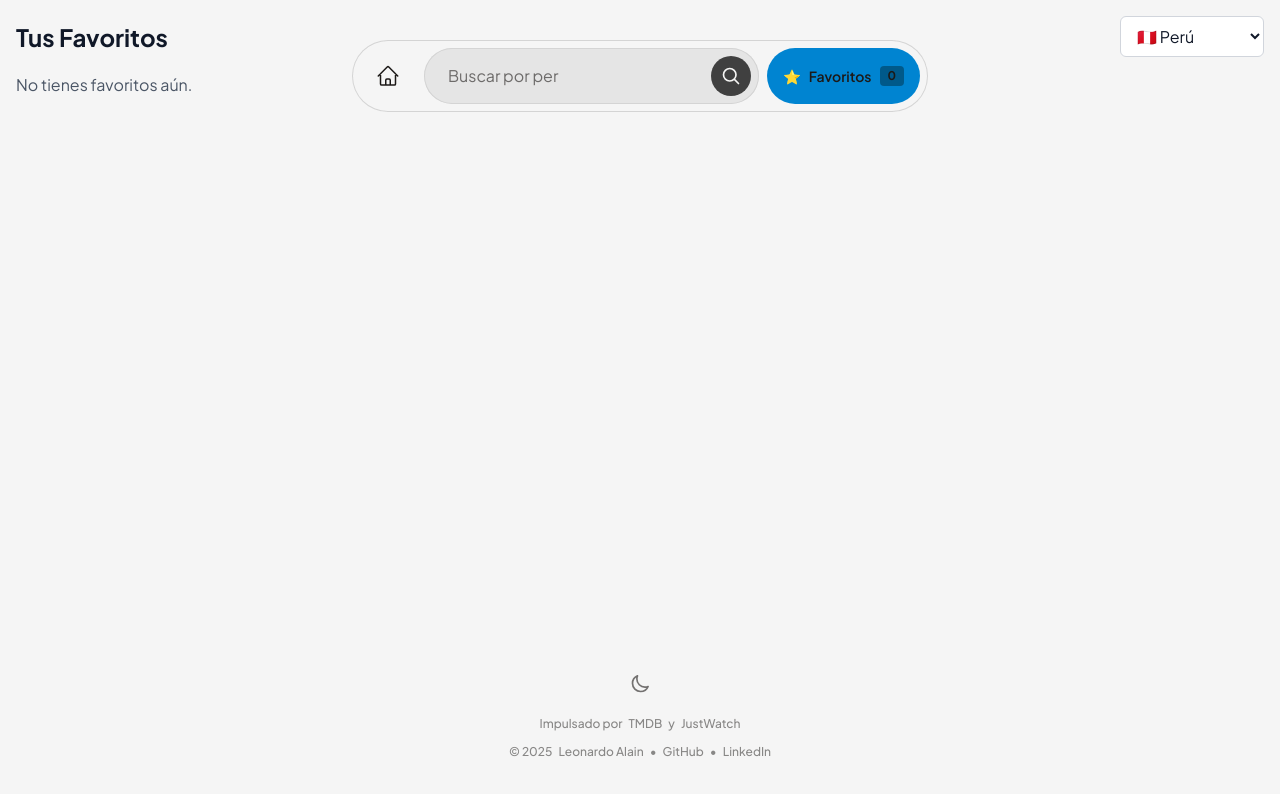
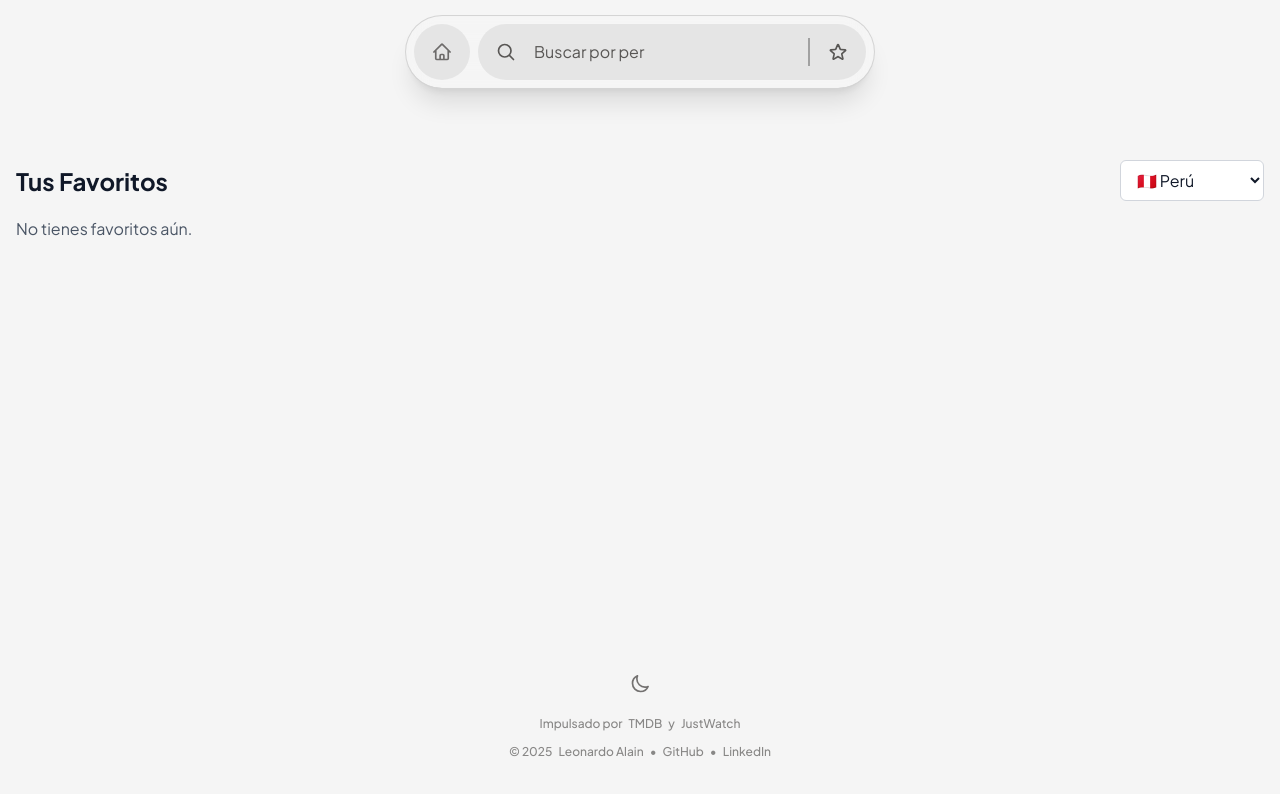
Before and after one commit to leinvg/movie-viewer, a Next.js app: page /favorites in a window 1280 px wide. Shown: the top 794 px of the page. Built offline with nearby package versions, Linux system fonts and the light colour scheme.

Commit message:
refactor: mejora searchbox, config variables tailwind

```diff
--- a/src/app/favorites/page.tsx
+++ b/src/app/favorites/page.tsx
@@ -1,3 +1,5 @@
+// src/app/favorites/page.tsx
+
 import FavoritesList from "@/components/FavoritesList";
 import Header from "@/components/Header";
 import RegionSelector from "@/components/RegionSelector";
@@ -6,8 +8,8 @@ import { ErrorBoundary } from "@/components/ErrorBoundary";
 export default function FavoritesPage() {
   return (
     <main className="flex-1">
-      <Header variant="full" />
-      <div className="max-w-7xl mx-auto p-4">
+      <Header />
+      <div className="max-w-7xl mx-auto p-4 pt-40">
         <div className="flex items-center justify-between mb-4">
           <h1 className="text-2xl font-bold text-gray-900 dark:text-white">
             Tus Favoritos
--- a/src/app/search/page.tsx
+++ b/src/app/search/page.tsx
@@ -1,3 +1,5 @@
+// src/app/search/page.tsx
+
 import Header from "@/components/Header";
 import SearchResults from "@/components/SearchResults";
 import { ErrorBoundary } from "@/components/ErrorBoundary";
@@ -27,8 +29,8 @@ export default async function SearchPage({ searchParams }: Props) {
 
   return (
     <main className="flex-1">
-      <Header variant="full" initialQuery={q} />
-      <div className="pt-26 p-4 max-w-7xl mx-auto">
+      <Header initialQuery={q} />
+      <div className="pt-40 p-4 max-w-7xl mx-auto">
         {q ? (
           <ErrorBoundary>
             <SearchResults
--- a/src/components/Header.tsx
+++ b/src/components/Header.tsx
@@ -4,35 +4,28 @@
 
 import { useRouter } from "next/navigation";
 import useAppStore from "@/store/appStore";
-import ThemeToggle from "./ThemeToggle";
 import SearchBox from "./SearchBox";
+import FavoritesLink from "@/components/FavoritesLink";
+import Link from "next/link";
 
 interface HeaderProps {
-  variant?: "minimal" | "full";
   initialQuery?: string;
 }
 
-export default function Header({
-  variant = "minimal",
-  initialQuery,
-}: HeaderProps) {
-  const router = useRouter();
-  const { favorites } = useAppStore();
-
+export default function Header({ initialQuery }: HeaderProps) {
   return (
-    <header className="fixed top-6 md:top-10 left-1/2 -translate-x-1/2 z-50 flex inset-ring inset-ring-neutral-300 dark:inset-ring-neutral-700 p-2 rounded-full bg-neutral-100/70 dark:bg-neutral-900/80 backdrop-blur-xs gap-2 w-full max-w-xl">
-      {variant === "full" && (
-        <>
-          <button
-            type="button"
-            onClick={() => router.push("/")}
-            aria-label="Ir a la página principal"
-            className="p-4 rounded-full hover:bg-neutral-700 transition-all cursor-pointer outline-none focus-visible:ring focus-visible:ring-white focus-visible:ring-offset-2 focus-visible:ring-offset-neutral-800"
+    <header className="fixed left-1/2 -translate-x-1/2 w-full z-50 max-w-125 top-4">
+      <div className="mx-4 flex rounded-full items-center dark:bg-neutral-900/80 p-2 backdrop-blur-md gap-2  border-neutral-300 dark:border-neutral-800 shadow-xl ring-1 ring-neutral-300 dark:ring-neutral-700">
+        <Link
+          href="/"
+          className="inline-flex p-4.5 dark:bg-neutral-800 rounded-full items-end text-sm text-stone-900/60 bg-neutral-200 dark:text-stone-100/70 hover:text-stone-900 dark:hover:text-stone-100 font-medium dark:font-normal transition-colors gap-1"
         >
           <svg
             xmlns="http://www.w3.org/2000/svg"
+            fill="none"
             viewBox="0 0 24 24"
-              className="size-6 fill-none stroke-current stroke-[1.5px]"
+            stroke="currentColor"
+            className="size-5 stroke-2"
           >
             <path
               strokeLinecap="round"
@@ -40,25 +33,13 @@ export default function Header({
               d="m2.25 12 8.954-8.955c.44-.439 1.152-.439 1.591 0L21.75 12M4.5 9.75v10.125c0 .621.504 1.125 1.125 1.125H9.75v-4.875c0-.621.504-1.125 1.125-1.125h2.25c.621 0 1.125.504 1.125 1.125V21h4.125c.621 0 1.125-.504 1.125-1.125V9.75M8.25 21h8.25"
             />
           </svg>
-          </button>
+        </Link>
 
         <div className="flex-1">
           <SearchBox initialQuery={initialQuery} />
         </div>
-
-          <button
-            onClick={() => router.push("/favorites")}
-            className="flex items-center gap-2 bg-sky-600 hover:bg-sky-700 px-3 sm:px-4 py-2 rounded-full transition-colors font-semibold text-sm"
-            aria-label="Ir a favoritos"
-          >
-            <span>⭐</span>
-            <span className="hidden sm:inline">Favoritos</span>
-            <span className="hidden sm:inline bg-sky-800 px-2 py-0.5 rounded text-xs font-bold">
-              {favorites.length}
-            </span>
-          </button>
-        </>
-      )}
+        {/* <FavoritesLink /> */}
+      </div>
     </header>
   );
 }
--- a/src/components/SearchBox.tsx
+++ b/src/components/SearchBox.tsx
@@ -4,7 +4,8 @@
 
 import { useState, useEffect } from "react";
 import { useRouter } from "next/navigation";
-import SearchInput from "./SearchInput";
+import Link from "next/link";
+import useAppStore from "@/store/appStore";
 
 const SUFFIXES = [" por película…", " por serie…", " por persona…"];
 const BASE_TEXT = "Buscar";
@@ -24,6 +25,7 @@ export default function SearchBox({ initialQuery = "" }: SearchBoxProps) {
   const [query, setQuery] = useState(initialQuery);
   const [placeholder, setPlaceholder] = useState(BASE_TEXT);
   const router = useRouter();
+  const { favorites } = useAppStore();
 
   useEffect(() => {
     if (query) return;
@@ -62,19 +64,68 @@ export default function SearchBox({ initialQuery = "" }: SearchBoxProps) {
     return () => clearTimeout(timeoutId);
   }, [query]);
 
-  const handleSubmit = () => {
+  const handleSubmit = (e: React.FormEvent) => {
+    e.preventDefault();
     const trimmed = query.trim();
     if (!trimmed) return;
     router.push(`/search?q=${encodeURIComponent(trimmed)}`);
   };
 
   return (
-    <SearchInput
-      value={query}
-      onChange={setQuery}
-      onSubmit={handleSubmit}
-      onClear={() => setQuery("")}
-      placeholder={placeholder}
-    />
+    <form onSubmit={handleSubmit} className="group relative w-full">
+      <div className="flex items-center bg-surface dark:bg-surface-dark hover:bg-hover dark:hover:bg-hover-dark focus-within:bg-hover dark:focus-within:bg-hover-dark rounded-full text-soft dark:text-soft-dark hover:text-base dark:hover:text-base-dark focus-within:text-base dark:focus-within:text-base-dark">
+        <button
+          type="submit"
+          aria-label="Buscar"
+          title="Buscar"
+          className="mx-2 p-2.5 rounded-full transition-all cursor-pointer outline-none focus-visible:ring-2 focus-visible:ring-focus dark:focus-visible:ring-focus-dark"
+        >
+          <svg
+            xmlns="http://www.w3.org/2000/svg"
+            viewBox="0 0 24 24"
+            className="size-5 fill-none stroke-current stroke-[2px]"
+          >
+            <path
+              strokeLinecap="round"
+              strokeLinejoin="round"
+              d="m21 21-5.197-5.197m0 0A7.5 7.5 0 1 0 5.196 5.196a7.5 7.5 0 0 0 10.607 10.607Z"
+            />
+          </svg>
+        </button>
+        <input
+          type="text"
+          value={query}
+          onChange={(e) => setQuery(e.target.value)}
+          placeholder={placeholder}
+          className="w-full py-4 text-base dark:text-base-dark placeholder-soft dark:placeholder-soft-dark outline-none inset-ring-neutral-300 dark:inset-ring-neutral-700 transition-all"
+          autoComplete="off"
+          enterKeyHint="search"
+        />
+        <div className="border-l-2 h-7 border-neutral-400 dark:border-neutral-600"></div>
+        <Link
+          href="/favorites"
+          aria-label="Ir a favoritos"
+          title="Ir a favoritos"
+          className="relative flex gap-1 mx-2 p-2.5 rounded-full transition-all text-soft dark:text-soft-dark hover:text-base dark:hover:text-base-dark cursor-pointer outline-none focus-visible:ring-2 focus-visible:ring-focus dark:focus-visible:ring-focus-dark"
+        >
+          <svg
+            xmlns="http://www.w3.org/2000/svg"
+            viewBox="0 0 24 24"
+            className="size-5 fill-none stroke-current stroke-[2px]"
+          >
+            <path
+              strokeLinecap="round"
+              strokeLinejoin="round"
+              d="M11.48 3.499a.562.562 0 0 1 1.04 0l2.125 5.111a.563.563 0 0 0 .475.345l5.518.442c.499.04.701.663.321.988l-4.204 3.602a.563.563 0 0 0-.182.557l1.285 5.385a.562.562 0 0 1-.84.61l-4.725-2.885a.562.562 0 0 0-.586 0L6.982 20.54a.562.562 0 0 1-.84-.61l1.285-5.386a.562.562 0 0 0-.182-.557l-4.204-3.602a.562.562 0 0 1 .321-.988l5.518-.442a.563.563 0 0 0 .475-.345L11.48 3.5Z"
+            />
+          </svg>
+        </Link>
+      </div>
+      {favorites.length > 0 && (
+        <span className="absolute top-3 right-2 translate-x-1/2 -translate-y-1/2 flex items-center justify-center px-1.5 h-5 min-w-5 bg-neutral-800 dark:bg-neutral-200 text-base-dark dark:text-base text-xs dark:font-bold rounded-full">
+          {favorites.length}
+        </span>
+      )}
+    </form>
   );
 }
--- a/src/components/SearchInput.tsx
+++ /dev/null
@@ -1,77 +0,0 @@
-// src/components/SearchInput.tsx
-
-"use client";
-
-interface SearchInputProps {
-  value: string;
-  onChange: (value: string) => void;
-  onSubmit: () => void;
-  onClear: () => void;
-  placeholder?: string;
-}
-
-export default function SearchInput({
-  value,
-  onChange,
-  onSubmit,
-  onClear,
-  placeholder = "Buscar...",
-}: SearchInputProps) {
-  const handleSubmit = (e: React.FormEvent) => {
-    e.preventDefault();
-    onSubmit();
-  };
-
-  return (
-    <form onSubmit={handleSubmit} className="relative flex items-center w-full">
-      <input
-        type="text"
-        value={value}
-        onChange={(e) => onChange(e.target.value)}
-        placeholder={placeholder}
-        className={`w-full py-4 pl-6 text-base placeholder-stone-900/60 dark:placeholder-stone-100/70 bg-neutral-200 dark:bg-neutral-800 rounded-full outline-none inset-ring inset-ring-neutral-300 dark:inset-ring dark:inset-ring-neutral-700 transition-all ${
-          value ? "pr-26" : "pr-15"
-        }`}
-        autoComplete="off"
-        enterKeyHint="search"
-      />
-      {value && (
-        <button
-          type="button"
-          onClick={onClear}
-          aria-label="Limpiar búsqueda"
-          className="absolute right-14 p-2.5 text-stone-900/60 hover:text-stone-900 bg-neutral-200 dark:bg-neutral-800 dark:text-stone-100/70 rounded-full outline-none transition-all cursor-pointer hover:bg-neutral-300 dark:hover:bg-neutral-700 focus-visible:ring-2 focus-visible:ring-blue-600 dark:focus-visible:ring-blue-400"
-        >
-          <svg
-            xmlns="http://www.w3.org/2000/svg"
-            viewBox="0 0 24 24"
-            className="size-5 fill-none stroke-current stroke-[2px]"
-          >
-            <path
-              strokeLinecap="round"
-              strokeLinejoin="round"
-              d="M6 18 18 6M6 6l12 12"
-            />
-          </svg>
-        </button>
-      )}
-      <button
-        type="submit"
-        aria-label="Buscar"
-        className="absolute right-2 p-2.5 bg-neutral-700 dark:bg-neutral-300 text-stone-100 dark:text-stone-900 rounded-full transition-all cursor-pointer outline-none focus-visible:ring-2 focus-visible:ring-blue-600 dark:focus-visible:ring-blue-400 focus-visible:ring-offset-2 focus-visible:ring-offset-neutral-200 dark:focus-visible:ring-offset-neutral-800"
-      >
-        <svg
-          xmlns="http://www.w3.org/2000/svg"
-          viewBox="0 0 24 24"
-          className="size-5 fill-none stroke-current stroke-[2px]"
-        >
-          <path
-            strokeLinecap="round"
-            strokeLinejoin="round"
-            d="m21 21-5.197-5.197m0 0A7.5 7.5 0 1 0 5.196 5.196a7.5 7.5 0 0 0 10.607 10.607Z"
-          />
-        </svg>
-      </button>
-    </form>
-  );
-}
```
Also changed, not shown: src/app/globals.css (+33 -3 lines), src/app/page.tsx (+10 -8 lines), src/components/FavoritesLink.tsx (+18 -5 lines). Lines whose indentation alone changed are shown as unchanged.
